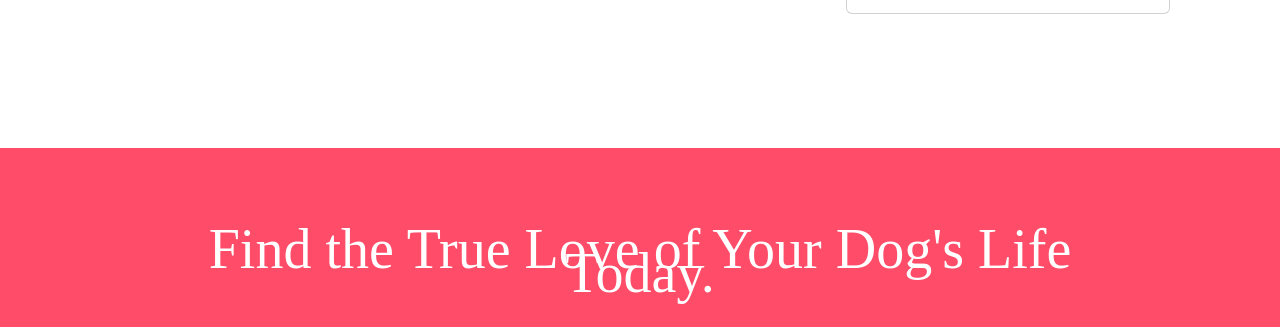
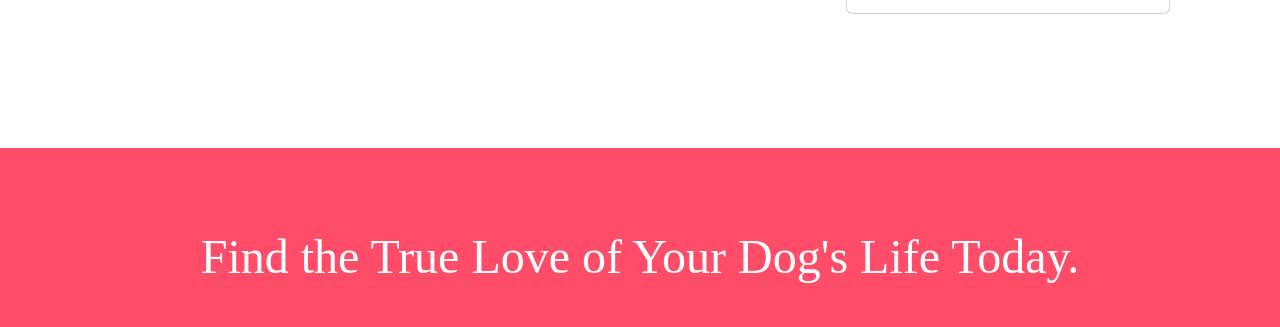
Before and after one commit to Leegox/TinDogg, a plain HTML site: page index.html in a window 1280 px wide. Shown: the part 2794-3121 px from the top of the page. Drawn offline with nearby package versions, Linux system fonts and the light colour scheme.

Commit message:
line height

```diff
--- a/css/styles.css
+++ b/css/styles.css
@@ -137,8 +137,8 @@ p {
 
 .h3cta {
   font-family: 'Montserrat-Black';
-  font-size: 3.5rem;
-  line-height: 1.5rem;
+  font-size: 3.0rem;
+  line-height: 2.5rem;
 }
 
 /* Footer */
```
